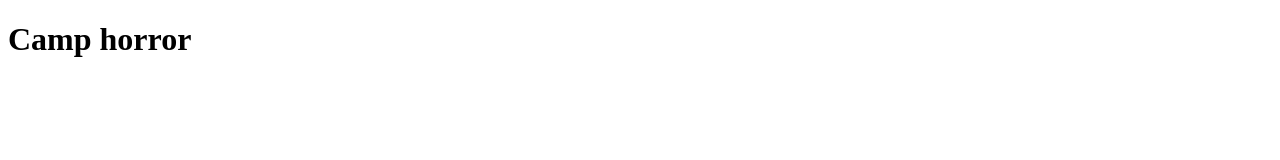
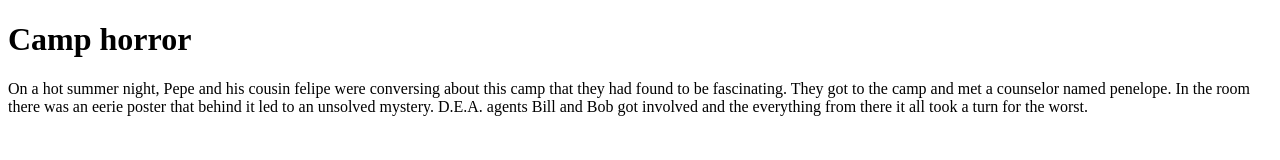
Before and after one commit to giovannim1166/movie-project, a plain HTML site: page index.html in a window 1280 px wide. Drawn offline with Linux system fonts and the light colour scheme.

Commit message:
added the summary

```diff
--- a/index.html
+++ b/index.html
@@ -7,6 +7,7 @@
   </head>
   <body>
      <div class = "camp"><h1>Camp horror</h1></div>
+     <p>On a hot summer night, Pepe and his cousin felipe were conversing about this camp that they had found to be fascinating. They got to the camp and met a counselor named penelope. In the room there was an eerie poster that behind it led to an unsolved mystery. D.E.A. agents Bill and Bob got involved and the everything from there it all took a turn for the worst.</p>
 
 
 
```
